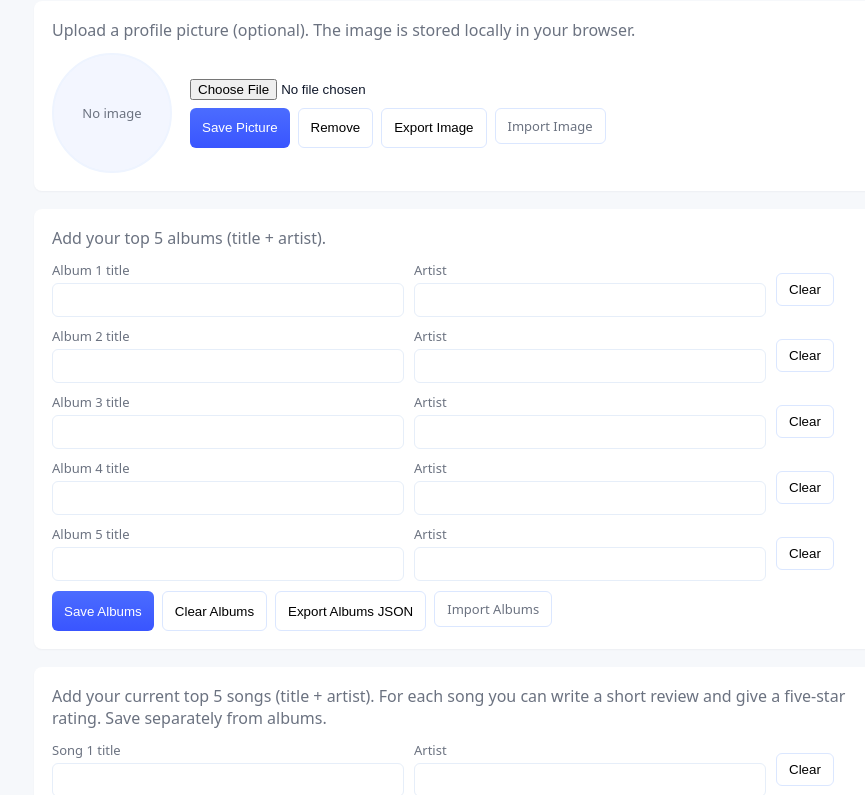
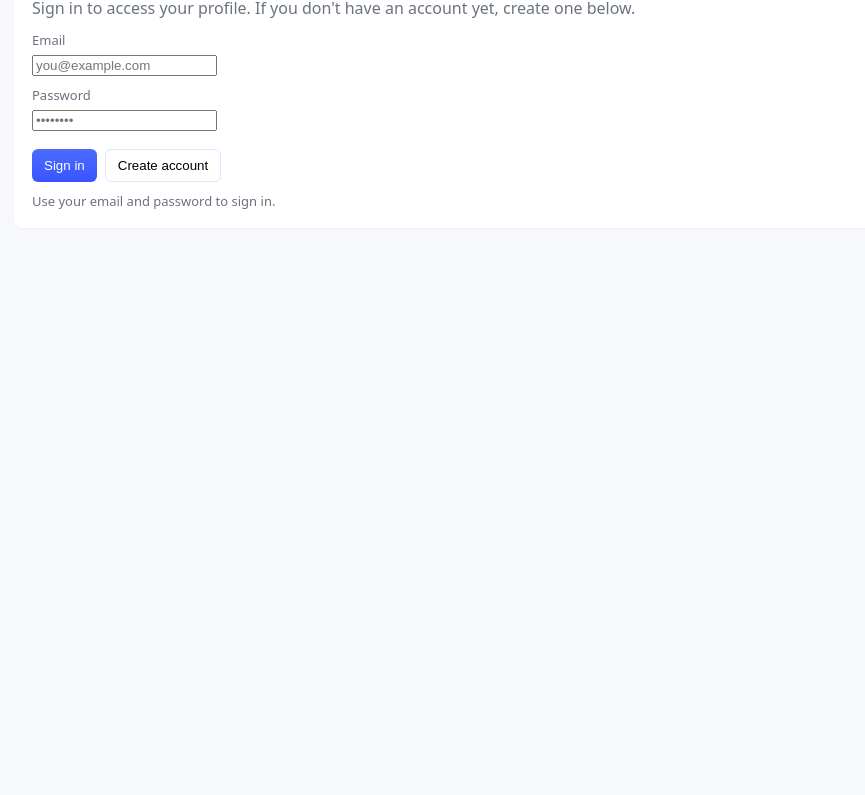
Before and after one commit to fareensamad/COMP-330-Team-Project, a website built with Vite: page index.html in a window 1280 px wide. Shown: the part 102-897 px from the top of the page, without its empty margins (186-1051 px from the left). After the commit the page ends 800 px from the top, so only its background shows below. Built offline with nearby package versions, Linux system fonts and the light colour scheme; no server answers.

Commit message:
Add files via upload

```diff
--- a/index.html
+++ b/index.html
@@ -7,8 +7,35 @@
     <link rel="stylesheet" href="styles.css">
   </head>
   <body>
-    <main class="container">
-      <h1>Musicboxd — Your Profile</h1>
+    <!-- Auth section (shown when not logged in) -->
+    <section id="authSection" class="form-card" style="max-width:880px;margin:28px auto;display:block">
+      <h2 style="margin-top:0">Welcome</h2>
+      <p class="lead">Sign in to access your profile. If you don't have an account yet, create one below.</p>
+      <form id="authForm" autocomplete="off">
+        <div style="display:grid;grid-template-columns:1fr;gap:10px;max-width:420px">
+          <div>
+            <label for="authEmail">Email</label>
+            <input id="authEmail" type="email" required placeholder="you@example.com" />
+          </div>
+          <div>
+            <label for="authPassword">Password</label>
+            <input id="authPassword" type="password" required placeholder="••••••••" />
+          </div>
+          <div class="actions">
+            <button id="authSubmit" type="submit" class="btn primary">Sign in</button>
+            <button id="toggleAuthMode" type="button" class="btn">Create account</button>
+          </div>
+          <small id="authHint" class="muted">Use your email and password to sign in.</small>
+          <div id="authError" class="muted" style="color:#b91c1c;display:none"></div>
+        </div>
+      </form>
+    </section>
+
+    <main id="appMain" class="container" style="display:none">
+      <div style="display:flex;justify-content:space-between;align-items:center;gap:12px">
+        <h1>Musicboxd — Your Profile</h1>
+        <button id="logoutBtn" class="btn" style="display:none">Logout</button>
+      </div>
 
       <!-- Profile picture section -->
       <section class="form-card">
@@ -123,8 +150,10 @@
       </section>
     </main>
 
-    <!-- Appwrite integration -->
-    <script type="module" src="/src/testAppwrite.js"></script>
+  <!-- Appwrite integration -->
+  <script type="module" src="/src/testAppwrite.js"></script>
+  <!-- Auth gating (login/register + session) -->
+  <script type="module" src="/src/auth/login.js"></script>
     <!-- Profile functionality -->
     <script src="app.js"></script>
   </body>
```
Also changed, not shown: README.md, 1 other file.
